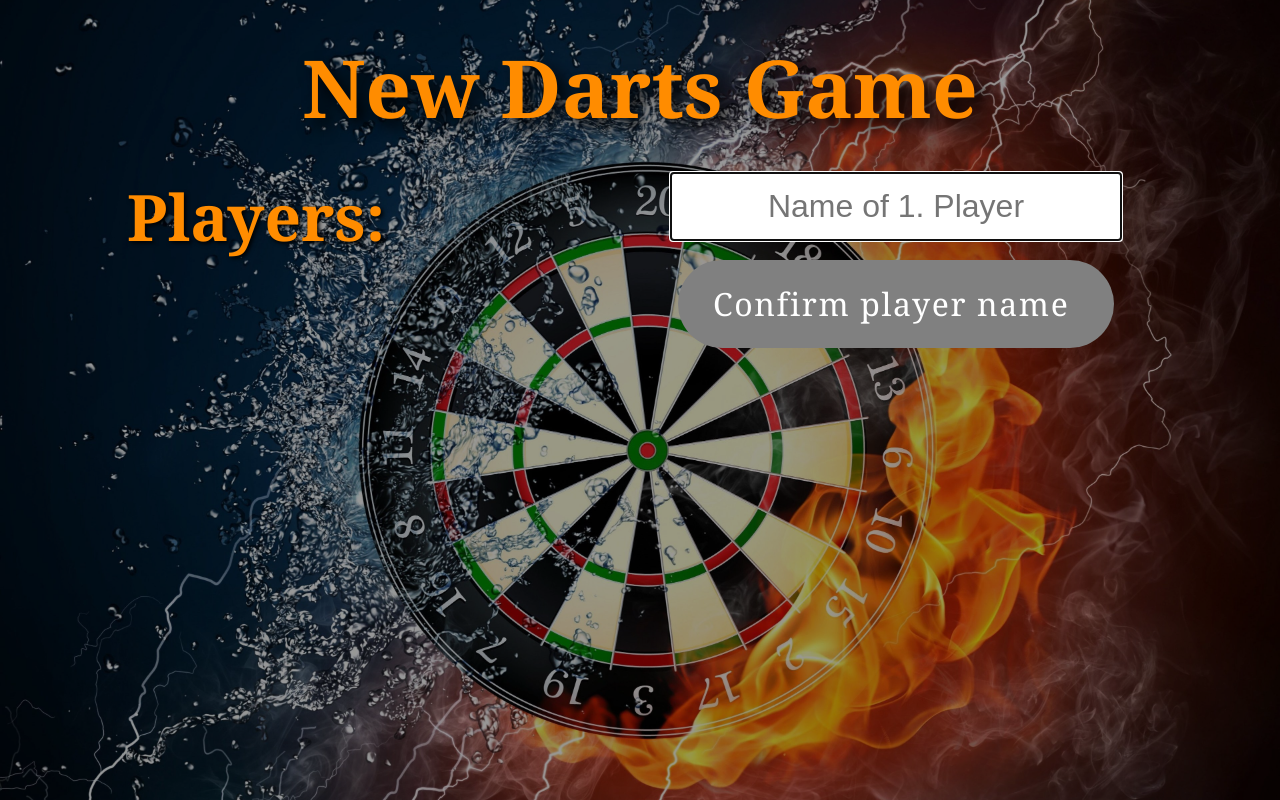
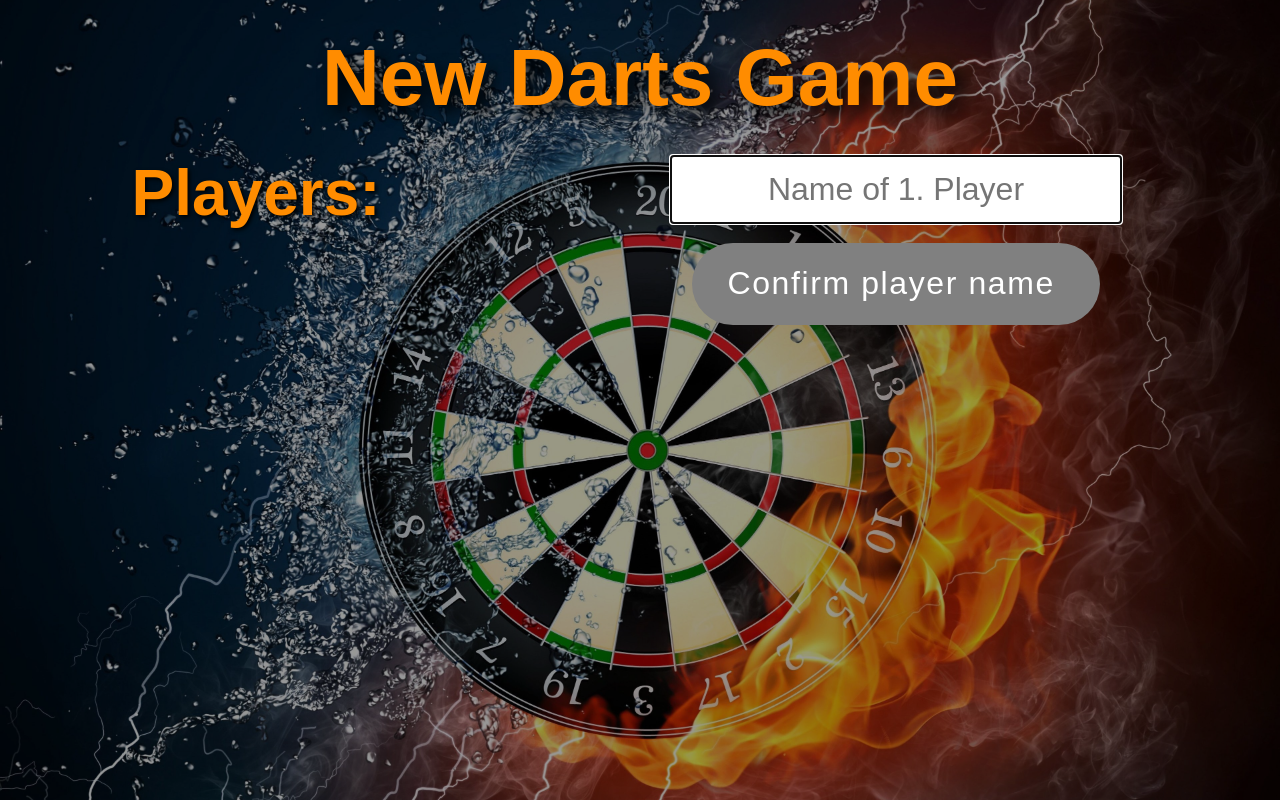
Before and after one commit to LasseWinkel/darts, a React (Create React App) app: page / in a window 1280 px wide. Built offline with nearby package versions, Linux system fonts and the light colour scheme.

Commit message:
Change font family

```diff
--- a/src/index.css
+++ b/src/index.css
@@ -6,7 +6,16 @@ body {
   -webkit-font-smoothing: antialiased;
   -moz-osx-font-smoothing: grayscale;
   color: white;
-  font-family: Georgia, "Times New Roman", Times, serif;
+
+  /* Schriftarten-Vorschläge: einzeln einkommentieren */
+  font-family: "Montserrat", sans-serif;
+  /* font-family: "Lato", sans-serif; */
+  /* font-family: "Poppins", sans-serif; */
+  /* font-family: "Open Sans", sans-serif; */
+  /* font-family: "Raleway", sans-serif; */
+  /* font-family: "Roboto Slab", serif; */
+  /* font-family: "Merriweather", serif; */
+  /* font-family: "Playfair Display", serif; */
 }
 
 code {
```
